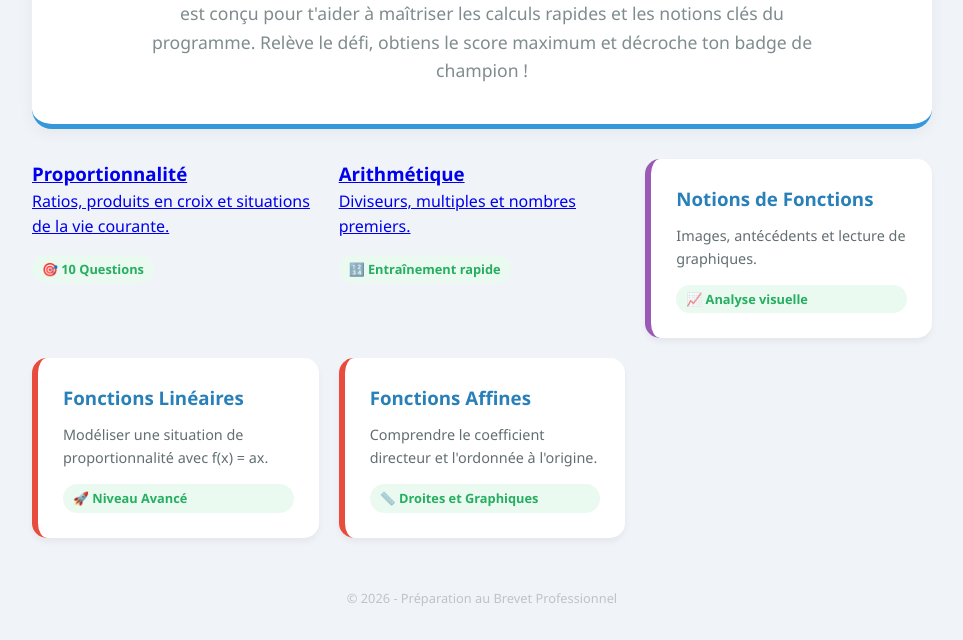
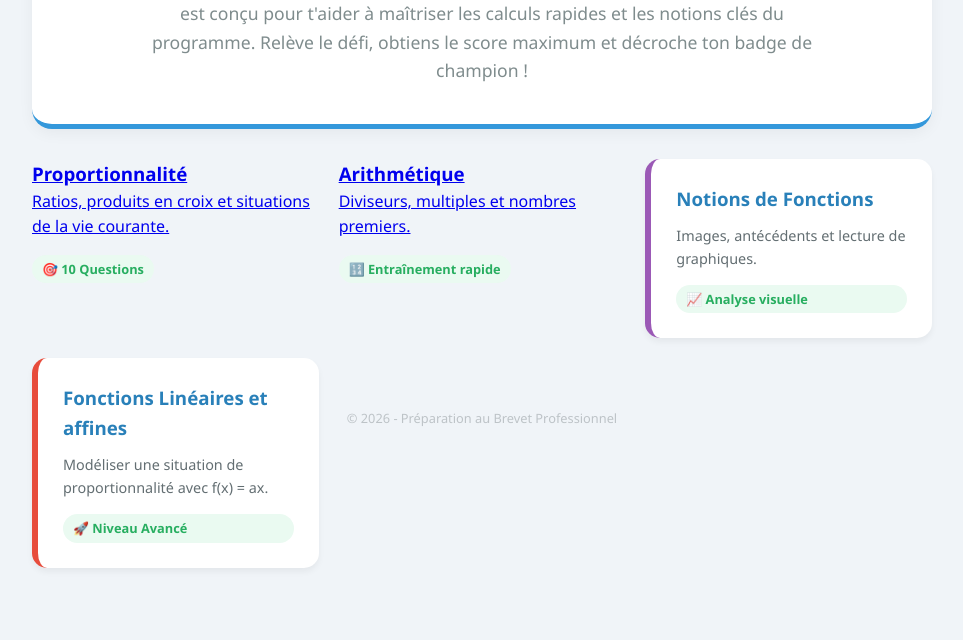
Before and after one commit to brevet2026/home, a plain HTML site: page index.html in a window 1280 px wide. Shown: the part 160-800 px from the top of the page, without its empty margins (158-1121 px from the left). Drawn offline with Linux system fonts and the light colour scheme.

Commit message:
Update index.html

```diff
--- a/index.html
+++ b/index.html
@@ -112,22 +112,13 @@
             <span class="badge-preview">📈 Analyse visuelle</span>
         </a>
 
-        <a href="fonctions-lineaires.html" class="chapter-card c-affine">
+        <a href="Automatisimes Fonctions affines et linéaries.html" class="chapter-card c-affine">
             <div>
-                <h3>Fonctions Linéaires</h3>
+                <h3>Fonctions Linéaires et affines</h3>
                 <p>Modéliser une situation de proportionnalité avec f(x) = ax.</p>
             </div>
             <span class="badge-preview">🚀 Niveau Avancé</span>
         </a>
-
-        <a href="fonctions-affines.html" class="chapter-card c-affine">
-            <div>
-                <h3>Fonctions Affines</h3>
-                <p>Comprendre le coefficient directeur et l'ordonnée à l'origine.</p>
-            </div>
-            <span class="badge-preview">📏 Droites et Graphiques</span>
-        </a>
-    </div>
 
     <footer style="margin-top: 50px; text-align: center; color: #bdc3c7; font-size: 0.8em;">
         <p>&copy; 2026 - Préparation au Brevet Professionnel</p>
```
